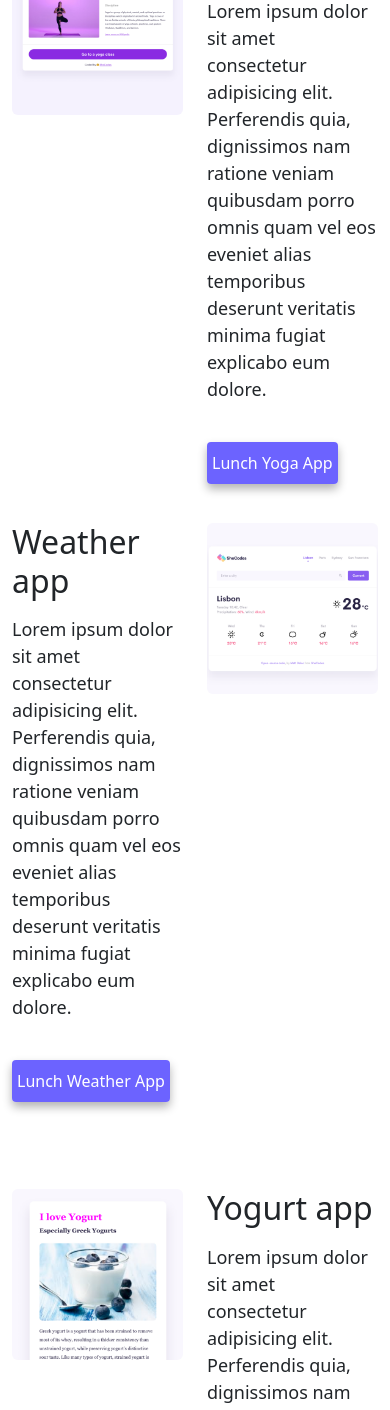
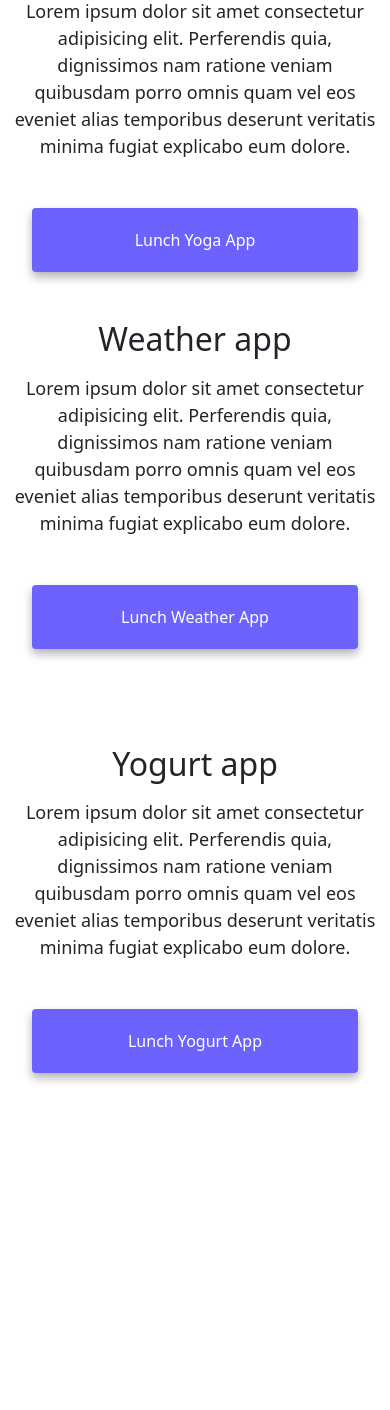
Before and after one commit to anastasiiapankova/Portfolio, a plain HTML site: page index.html in a window 390 px wide. Shown: the part 590-2000 px from the top of the page. After the commit the page ends 1763 px from the top, so only its background shows below. Drawn offline with nearby package versions, Linux system fonts and the light colour scheme.

Commit message:
Made the website responsive

```diff
--- a/index.html
+++ b/index.html
@@ -81,14 +81,14 @@
     </div>
     <div class="container">
       <div class="row">
-        <div class="col-6">
+        <div class="col-sm-6">
           <img
             src="images/yoga.png"
-            class="img-fluid rounded"
+            class="img-fluid rounded d-none d-sm-block"
             alt="yoga-project"
           />
         </div>
-        <div class="col-6">
+        <div class="col-sm-6">
           <h2 class="mb-3">Yoga app</h2>
           <p>
             Lorem ipsum dolor sit amet consectetur adipisicing elit. Perferendis
@@ -104,7 +104,7 @@
         </div>
       </div>
       <div class="row mt-5">
-        <div class="col-6">
+        <div class="col-sm-6">
           <h2 class="mb-3">Weather app</h2>
           <p>
             Lorem ipsum dolor sit amet consectetur adipisicing elit. Perferendis
@@ -121,23 +121,23 @@
             >
           </div>
         </div>
-        <div class="col-6">
+        <div class="col-sm-6">
           <img
             src="images/weather.png"
-            class="img-fluid rounded"
+            class="img-fluid rounded d-none d-sm-block"
             alt="weather-project"
           />
         </div>
       </div>
       <div class="row mt-5">
-        <div class="col-6">
+        <div class="col-sm-6">
           <img
             src="images/yogurt.png"
-            class="img-fluid rounded"
+            class="img-fluid rounded d-none d-sm-block"
             alt="yogurt-project"
           />
         </div>
-        <div class="col-6">
+        <div class="col-sm-6">
           <h2 class="mb-3">Yogurt app</h2>
           <p>
             Lorem ipsum dolor sit amet consectetur adipisicing elit. Perferendis
--- a/src/style.css
+++ b/src/style.css
@@ -5,7 +5,7 @@
 }
 
 body {
-  margin-top: 100px;
+  margin: 100px 0;
 }
 h1 {
   font-size: 96px;
@@ -47,6 +47,9 @@ p {
   text-decoration: none;
   text-transform: capitalize;
 }
+.primary-link:hover {
+  color: white;
+}
 .secondary-link {
   color: var(--primary-color);
   border: 1px solid var(--primary-color);
@@ -63,6 +66,9 @@ p {
   border-radius: 4px;
   text-decoration: none;
   text-transform: capitalize;
+}
+.third-link:hover {
+  color: white;
 }
 
 .about-paragraphs {
@@ -89,11 +95,17 @@ p {
   }
   h2 {
     font-size: 32px;
+    text-align: center;
+  }
+  p {
+    text-align: center;
   }
   .email-link {
     font-size: 18px;
   }
   .third-link {
-    padding: 10px 5px;
+    display: block;
+    text-align: center;
+    margin: 0 20px;
   }
 }
```
Also changed, not shown: about.html (+3 -3 lines).
